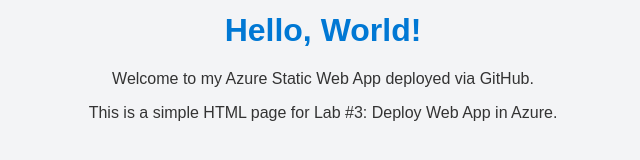
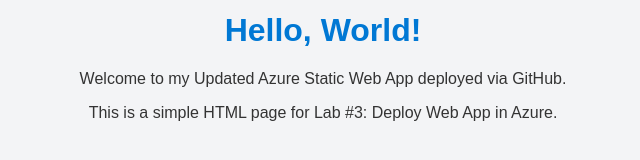
Before and after one commit to Devgiri-code/azure-static-web-app, a website: page index.html in a window 1280 px wide. Shown: the part 336-496 px from the top of the page, 317-957 px from the left. Drawn offline with Linux system fonts and the light colour scheme.

Commit message:
Update index.html

```diff
--- a/index.html
+++ b/index.html
@@ -24,7 +24,7 @@
 <body>
     <main>
         <h1>Hello, World!</h1>
-        <p>Welcome to my Azure Static Web App deployed via GitHub.</p>
+        <p>Welcome to my Updated Azure Static Web App deployed via GitHub.</p>
         <p>This is a simple HTML page for Lab #3: Deploy Web App in Azure.</p>
     </main>
 </body>
```
